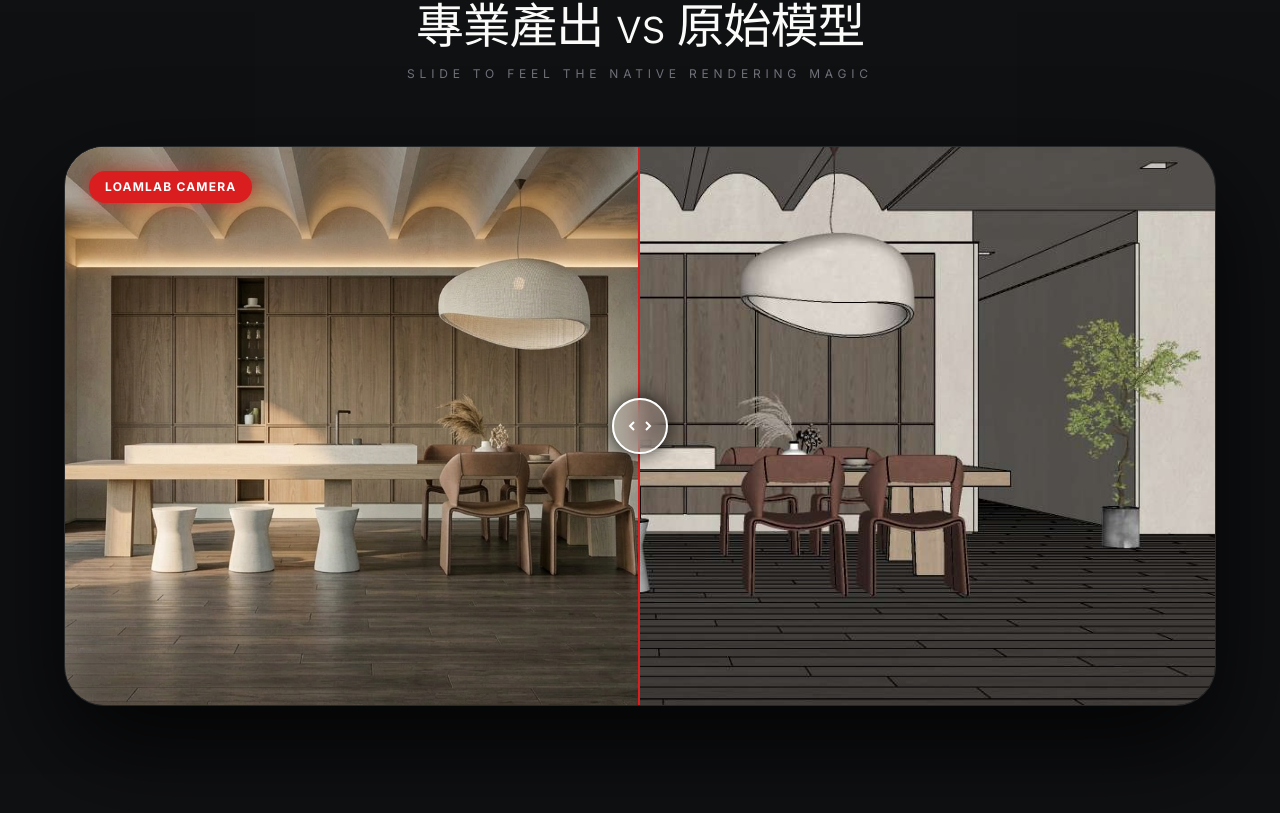
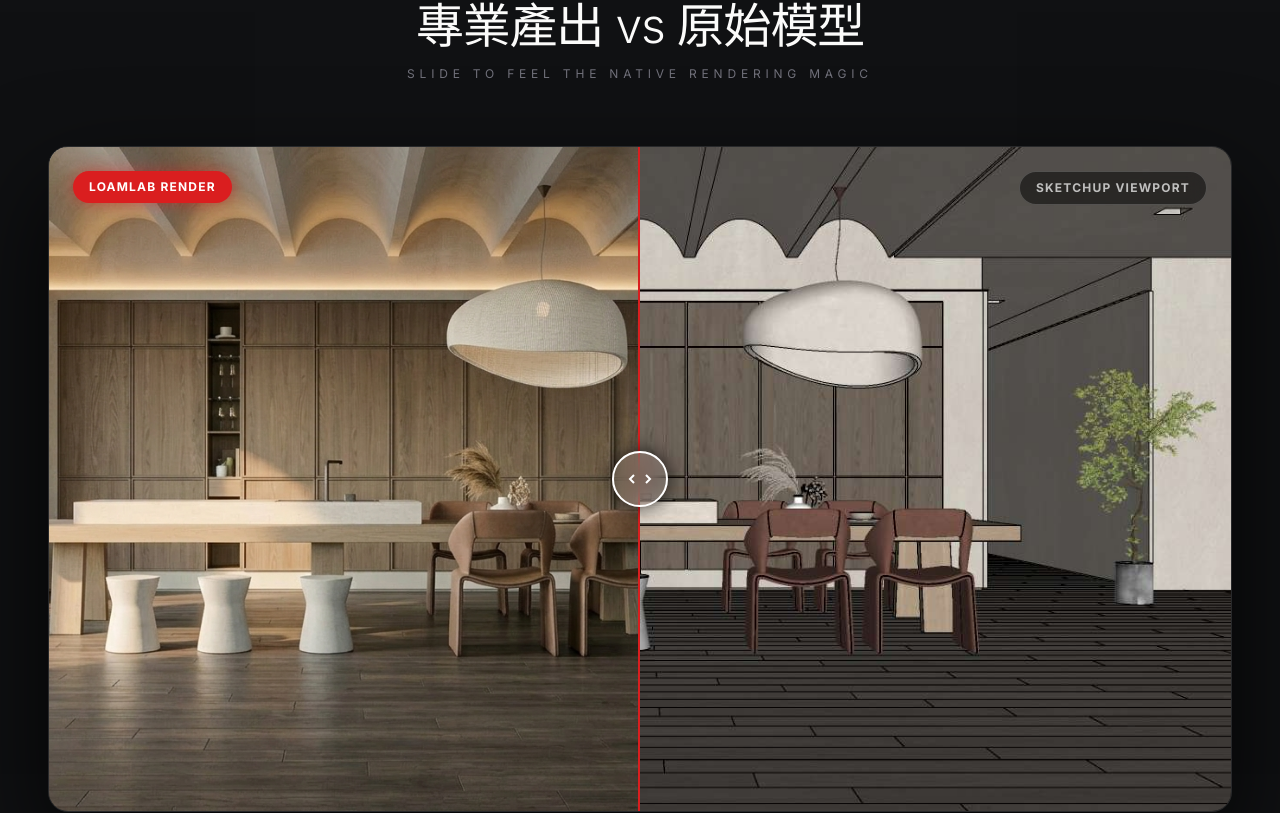
Before and after one commit to loamlabstudio/loamlab-releases, a Next.js app in the folder loamlab_website/: page / in a window 1280 px wide. Shown: the part 1767-2580 px from the top of the page. Built offline with nearby package versions, Linux system fonts and the light colour scheme; no server answers.

Commit message:
style: enhance comparison slider layout and fix tag overlap

```diff
--- a/loamlab_website/src/app/page.tsx
+++ b/loamlab_website/src/app/page.tsx
@@ -79,7 +79,7 @@ function CompareSlider() {
   return (
     <div
       ref={containerRef}
-      className="relative w-full h-[50vh] min-h-[400px] md:h-[70vh] rounded-[40px] overflow-hidden border border-white/10 shadow-[0_40px_100px_rgba(0,0,0,0.8)] cursor-ew-resize select-none mx-auto max-w-6xl"
+      className="relative w-full aspect-[4/3] md:aspect-[16/9] rounded-[20px] overflow-hidden border border-white/10 shadow-[0_40px_100px_rgba(0,0,0,0.8)] cursor-ew-resize select-none mx-auto max-w-7xl"
       onMouseDown={(e) => handleDrag(e.clientX)}
       onTouchMove={(e) => handleDrag(e.touches[0].clientX)}
     >
@@ -88,8 +88,8 @@ function CompareSlider() {
         className="absolute inset-0 bg-cover bg-center pointer-events-none"
         style={{ backgroundImage: "url('/images/before.jpg?v=88')" }}
       />
-      <div className="absolute top-6 left-6 px-4 py-2 bg-black/50 backdrop-blur rounded-full text-[10px] md:text-xs font-bold tracking-widest uppercase border border-white/20 text-white/70">
-        Raw SketchUp
+      <div className="absolute top-6 right-6 px-4 py-2 bg-black/50 backdrop-blur rounded-full text-[10px] md:text-xs font-bold tracking-widest uppercase border border-white/20 text-white/70 z-10">
+        SketchUp Viewport
       </div>
 
       {/* After Image (Rendered) */}
@@ -100,8 +100,8 @@ function CompareSlider() {
           backgroundImage: "url('/images/after.jpg?v=88')"
         }}
       >
-        <div className="absolute top-6 left-6 px-4 py-2 bg-[var(--color-loam-primary)] text-white rounded-full text-[10px] md:text-xs font-bold tracking-widest uppercase shadow-[0_0_15px_rgba(218,30,31,0.5)]">
-          LoamLab Camera
+        <div className="absolute top-6 left-6 px-4 py-2 bg-[var(--color-loam-primary)] text-white rounded-full text-[10px] md:text-xs font-bold tracking-widest uppercase shadow-[0_0_15px_rgba(218,30,31,0.5)] z-10">
+          LoamLab Render
         </div>
       </div>
 
```
